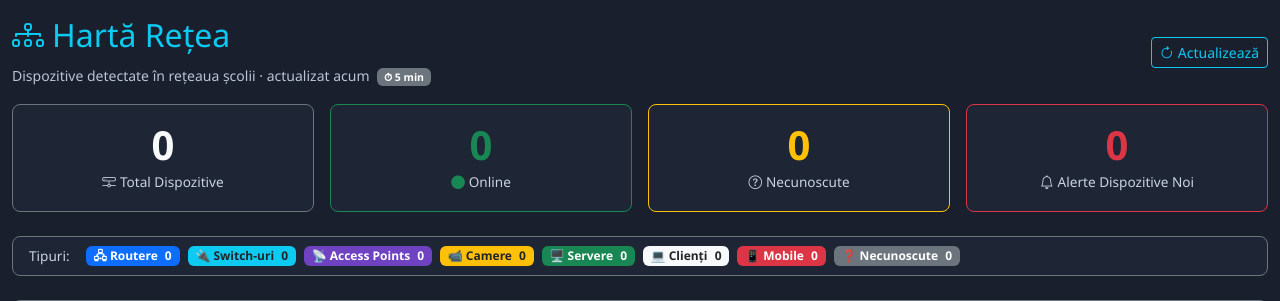
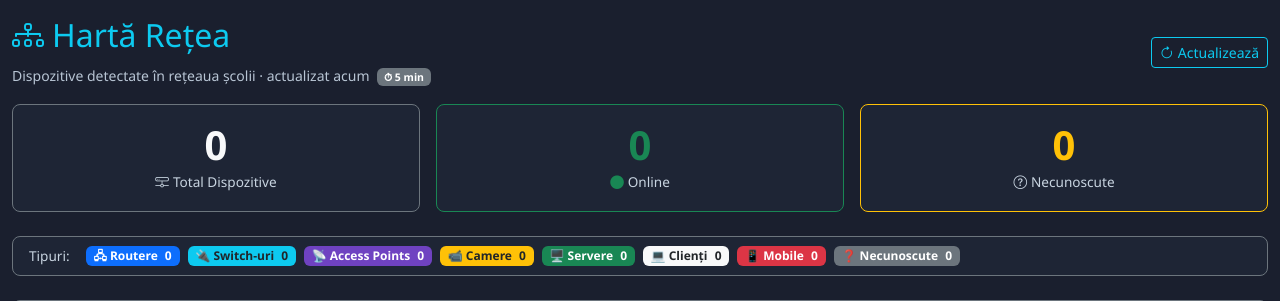
Before and after one commit to eduardstefan2006/school-network-security, a Flask app: page /network in a window 1280 px wide. Shown: the part 59-360 px from the top of the page. Run offline with Flask 3, Linux system fonts and the light colour scheme; the visitor is signed in with stand-in values (Sample User, id 1); data that the repository does not hold is empty; some libraries are stand-ins or nearby versions.

Commit message:
Remove new_device alert generation, UI card, and route count
Co-authored-by: eduardstefan2006 <14857269+eduardstefan2006@users.noreply.github.com>

```diff
--- a/app/ids/sniffer.py
+++ b/app/ids/sniffer.py
@@ -786,27 +786,6 @@ def _flush_device_buffer(app):
                             vlan=str(vlan_val) if vlan_val is not None else None,
                         )
                         db.session.add(device)
-                        # Alertă pentru dispozitiv nou necunoscut (fără duplicate)
-                        if not is_known and not Alert.query.filter_by(
-                            alert_type='new_device',
-                            source_ip=ip,
-                            status='active',
-                        ).first():
-                            alert = Alert(
-                                alert_type='new_device',
-                                source_ip=ip,
-                                message=f'Dispozitiv nou detectat în rețea: {ip}',
-                                severity='medium',
-                                status='active',
-                            )
-                            db.session.add(alert)
-                            log = SecurityLog(
-                                event_type='new_device',
-                                source_ip=ip,
-                                message=f'Dispozitiv nou necunoscut detectat: {ip}',
-                                severity='warning',
-                            )
-                            db.session.add(log)
                 except Exception as e:
                     print(f"[Sniffer] Eroare la actualizarea dispozitivului {ip}: {e}")
                     db.session.rollback()
--- a/app/routes/network.py
+++ b/app/routes/network.py
@@ -47,7 +47,6 @@ def index():
     total = len(devices)
     online = sum(1 for d in devices if d.is_online)
     unknown = sum(1 for d in devices if not d.is_known)
-    new_device_alerts = Alert.query.filter_by(alert_type='new_device', status='active').count()
 
     # Statistici pe tip de dispozitiv
     type_counts = {}
@@ -60,7 +59,6 @@ def index():
         total=total,
         online=online,
         unknown=unknown,
-        new_device_alerts=new_device_alerts,
         type_counts=type_counts,
     )
 
--- a/app/templates/network.html
+++ b/app/templates/network.html
@@ -17,7 +17,7 @@
 
 <!-- Rând 1: Carduri sumare -->
 <div class="row g-3 mb-4">
-    <div class="col-6 col-md-3">
+    <div class="col-6 col-md-4">
         <div class="card schoolsec-card border-secondary h-100">
             <div class="card-body text-center">
                 <div class="display-6 fw-bold text-light" id="stat-total">{{ total }}</div>
@@ -25,7 +25,7 @@
             </div>
         </div>
     </div>
-    <div class="col-6 col-md-3">
+    <div class="col-6 col-md-4">
         <div class="card schoolsec-card border-success h-100">
             <div class="card-body text-center">
                 <div class="display-6 fw-bold text-success" id="stat-online">{{ online }}</div>
@@ -33,19 +33,11 @@
             </div>
         </div>
     </div>
-    <div class="col-6 col-md-3">
+    <div class="col-6 col-md-4">
         <div class="card schoolsec-card border-warning h-100">
             <div class="card-body text-center">
                 <div class="display-6 fw-bold text-warning" id="stat-unknown">{{ unknown }}</div>
                 <small class="text-muted"><i class="bi bi-question-circle me-1"></i>Necunoscute</small>
-            </div>
-        </div>
-    </div>
-    <div class="col-6 col-md-3">
-        <div class="card schoolsec-card border-danger h-100">
-            <div class="card-body text-center">
-                <div class="display-6 fw-bold text-danger" id="stat-alerts">{{ new_device_alerts }}</div>
-                <small class="text-muted"><i class="bi bi-bell me-1"></i>Alerte Dispozitive Noi</small>
             </div>
         </div>
     </div>
```
